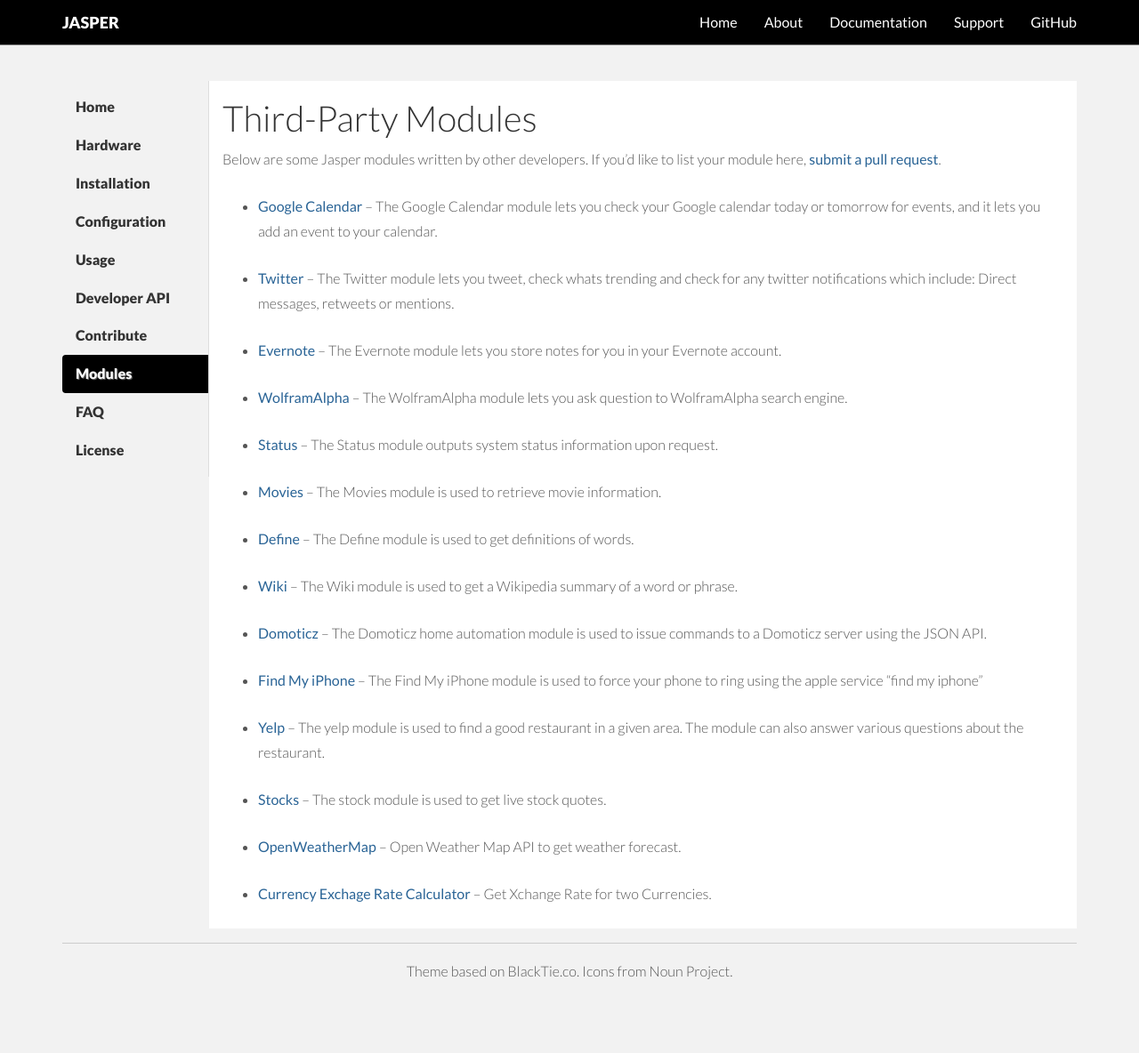
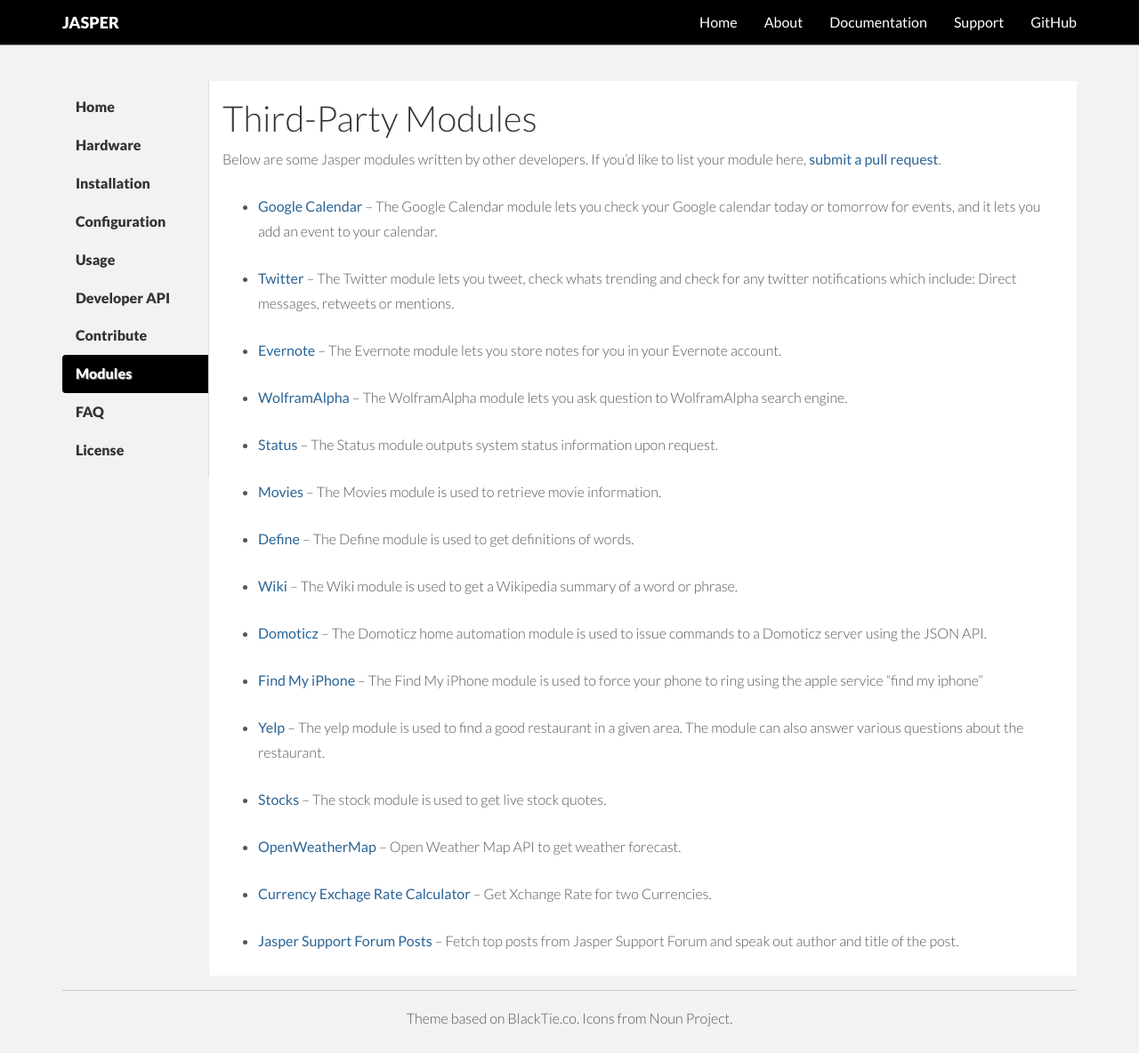
Before and after one commit to jasperproject/jasperproject.github.io, a Jekyll site: the page built from documentation/modules/index.md, in a window 1280 px wide and 1184 px high. Shown: the whole window at 89% size. Built offline with Jekyll 4.4.1, drawn with Linux system fonts in a browser that asks for light colours; nearby versions of some CDN libraries.

Commit message:
Jasper Support Forum Posts Module

```diff
--- a/documentation/modules/index.md
+++ b/documentation/modules/index.md
@@ -37,3 +37,5 @@
 - [OpenWeatherMap](https://github.com/G10DRAS/JasperModules.git) -- Open Weather Map API to get weather forecast.
 
 - [Currency Exchage Rate Calculator](https://github.com/G10DRAS/JasperModules.git) -- Get Xchange Rate for two Currencies.
+
+- [Jasper Support Forum Posts](https://github.com/G10DRAS/JasperModules.git) -- Fetch top posts from Jasper Support Forum and speak out author and title of the post.
```
